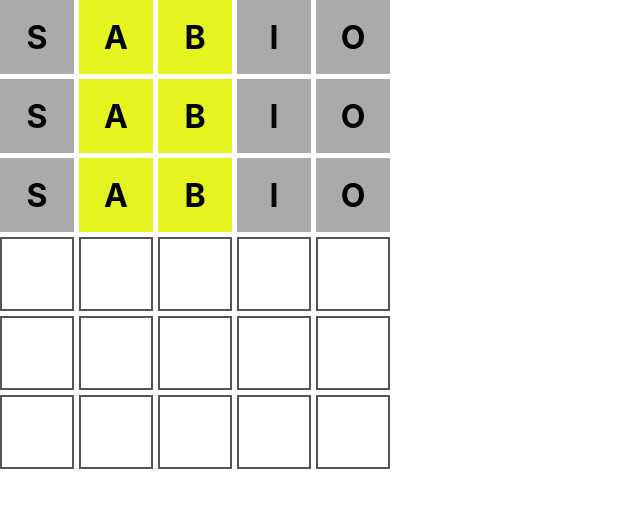
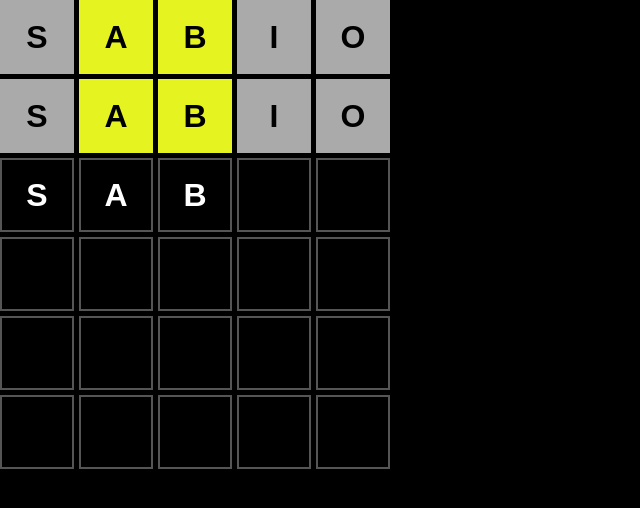
Before and after one commit to AndreaAguado/wordle-in-typescript, a React (Create React App) app: page / in a window 1280 px wide. Shown: the top 508 px of the page, without its empty margins (0-640 px from the left). Built offline with nearby package versions, Linux system fonts and the light colour scheme.

Commit message:
create and use component for the current used row, style it and apply it

```diff
--- /dev/null
+++ b/src/App.scss
@@ -0,0 +1,4 @@
+body {
+  background-color: black;
+  font-family: Arial, Helvetica, sans-serif;
+}
--- a/src/App.tsx
+++ b/src/App.tsx
@@ -1,4 +1,5 @@
 import Wordle from "./components/Wordle";
+import './App.scss';
 
 function App() {
   return (
--- /dev/null
+++ b/src/components/RowCurrent.tsx
@@ -0,0 +1,24 @@
+import styles from '../styles/row.module.scss';
+import Box from './Box';
+
+interface RowCurrentProps{
+    word: string;
+}
+
+const RowCurrent = ({ word } : RowCurrentProps) => {
+    return(
+        <div className={styles.row}>
+            {word.split('').map((letter, i)=>{
+                return (
+                    <Box key={i} value={letter} status="edit"/>
+                )
+            })}
+             {Array.from(Array(5- word.length)).map((letter, i)=>{
+                return (
+                    <Box key={i} value="" status="edit"/>
+                )
+            })}
+        </div>
+    )
+}
+export default RowCurrent;
--- a/src/components/Wordle.tsx
+++ b/src/components/Wordle.tsx
@@ -1,12 +1,13 @@
 import RowCompleted from "./RowCompleted";
 import RowEmpty from "./RowEmpty";
+import RowCurrent from './RowCurrent';
 
 const Wordle = () => {
     return(
         <div>
             <RowCompleted word="sabio" solution="break"/>
             <RowCompleted word="sabio" solution="break"/>
-            <RowCompleted word="sabio" solution="break"/>
+            <RowCurrent word="sab"/>
             <RowEmpty/>
             <RowEmpty/>
             <RowEmpty/>
```
Also changed, not shown: src/App.css (deleted, +0 -38 lines).
